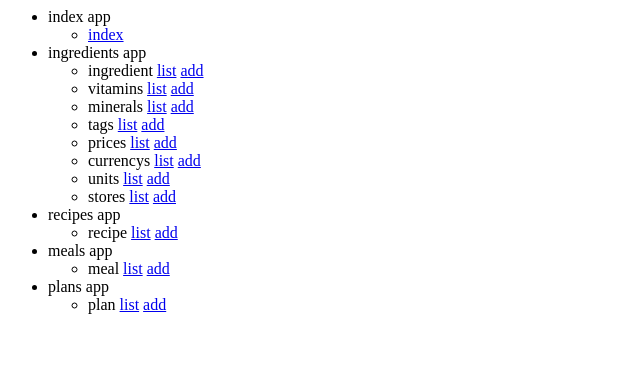
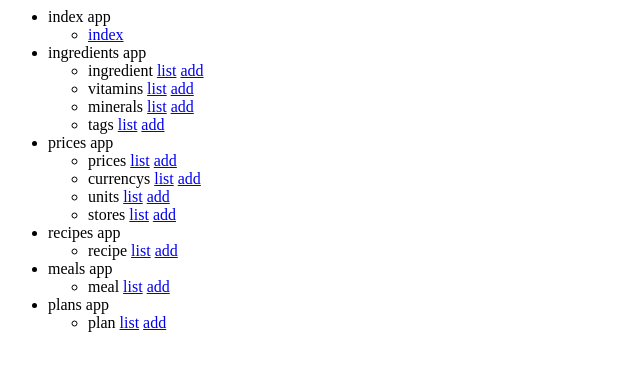
Before and after one commit to wojtasemzi/DietaPydelkowa, a Django app: template templates/index.html in a window 1280 px wide. Shown: the top 371 px of the page, without its empty margins (0-640 px from the left). Run offline with Django 4.2, Linux system fonts and the light colour scheme; the template is opened without the code that fills it, so the values that code supplies are empty.

Commit message:
add new prices app branch in index

```diff
--- a/templates/index.html
+++ b/templates/index.html
@@ -10,6 +10,10 @@
             <li>vitamins    <a href="{% url 'vitamins' %}">list</a>     <a href="{% url 'vitamin_add' %}">add</a></li>
             <li>minerals    <a href="{% url 'minerals' %}">list</a>     <a href="{% url 'mineral_add' %}">add</a></li>
             <li>tags        <a href="{% url 'tags' %}">list</a>         <a href="{% url 'tag_add' %}">add</a></li>
+        </ul>
+    </li>
+    <li>prices app
+        <ul>
             <li>prices      <a href="{% url 'prices' %}">list</a>       <a href="{% url 'price_add' %}">add</a></li>
             <li>currencys   <a href="{% url 'currencys' %}">list</a>    <a href="{% url 'currency_add' %}">add</a></li>
             <li>units       <a href="{% url 'units' %}">list</a>        <a href="{% url 'unit_add' %}">add</a></li>
```
